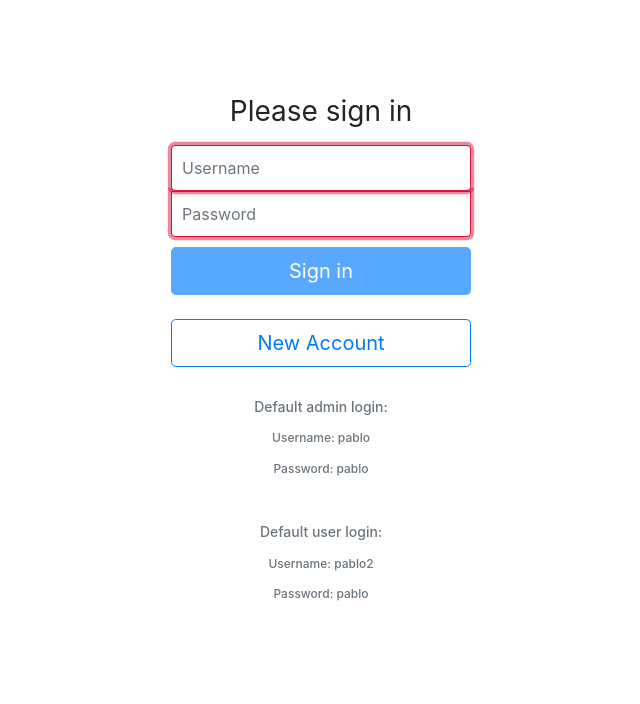
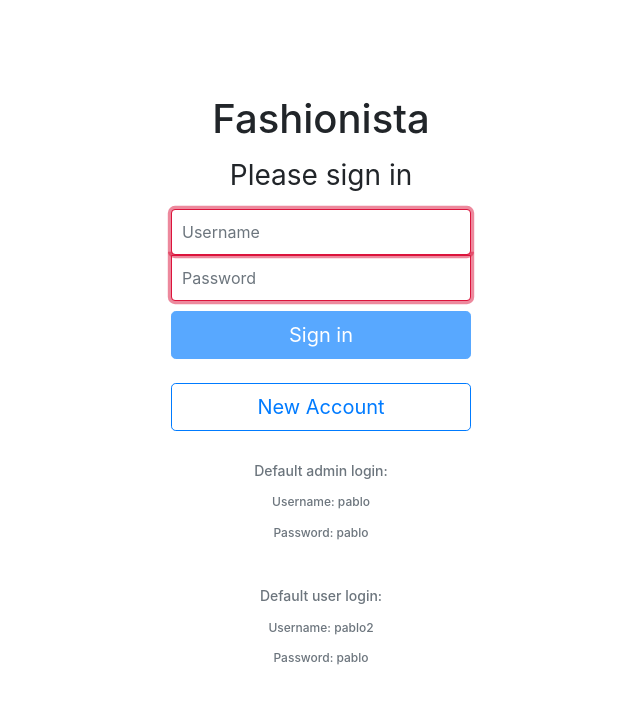
Before and after one commit to MylchenkoAlexandr/shopping-portal-example, an Angular app: page /login in a window 1280 px wide. Shown: the top 704 px of the page, without its empty margins (319-959 px from the left). Built offline with nearby package versions, Linux system fonts and the light colour scheme.

Commit message:
Add Fashionista branding

```diff
--- a/src/app/header-bar/header-bar.component.html
+++ b/src/app/header-bar/header-bar.component.html
@@ -1,6 +1,6 @@
 <div class="row">
   <div class="col">
-    <p *ngIf="loggedInUserType" class="h5" [textContent]="'Welcome, ' + userName"></p>
+    <p *ngIf="loggedInUserType" class="h5" [textContent]="'Welcome to Fashionista, ' + userName"></p>
   </div>
   <div *ngIf="parents.user.includes(parent)" class="">
     <button class="btn btn-success" (click)="purchase()">Purchase Items in Cart</button>
--- a/src/app/login/login.component.html
+++ b/src/app/login/login.component.html
@@ -1,6 +1,7 @@
 <app-header-bar [parent]="title"></app-header-bar>
 <div class="text-center body-div" style="">
   <form [formGroup]="form" class="form-signin" (ngSubmit)="submitLoginForm()">
+    <h1 class="mb-3">Fashionista</h1>
     <h3 class="mb-3 font-weight-normal">Please sign in</h3>
     <label for="inputUsername" class="sr-only">Username</label>
     <input type="text" class="form-control" id="inputUsername" [formControlName]="'name'" placeholder="Username" autofocus autocomplete="off"/>
```
